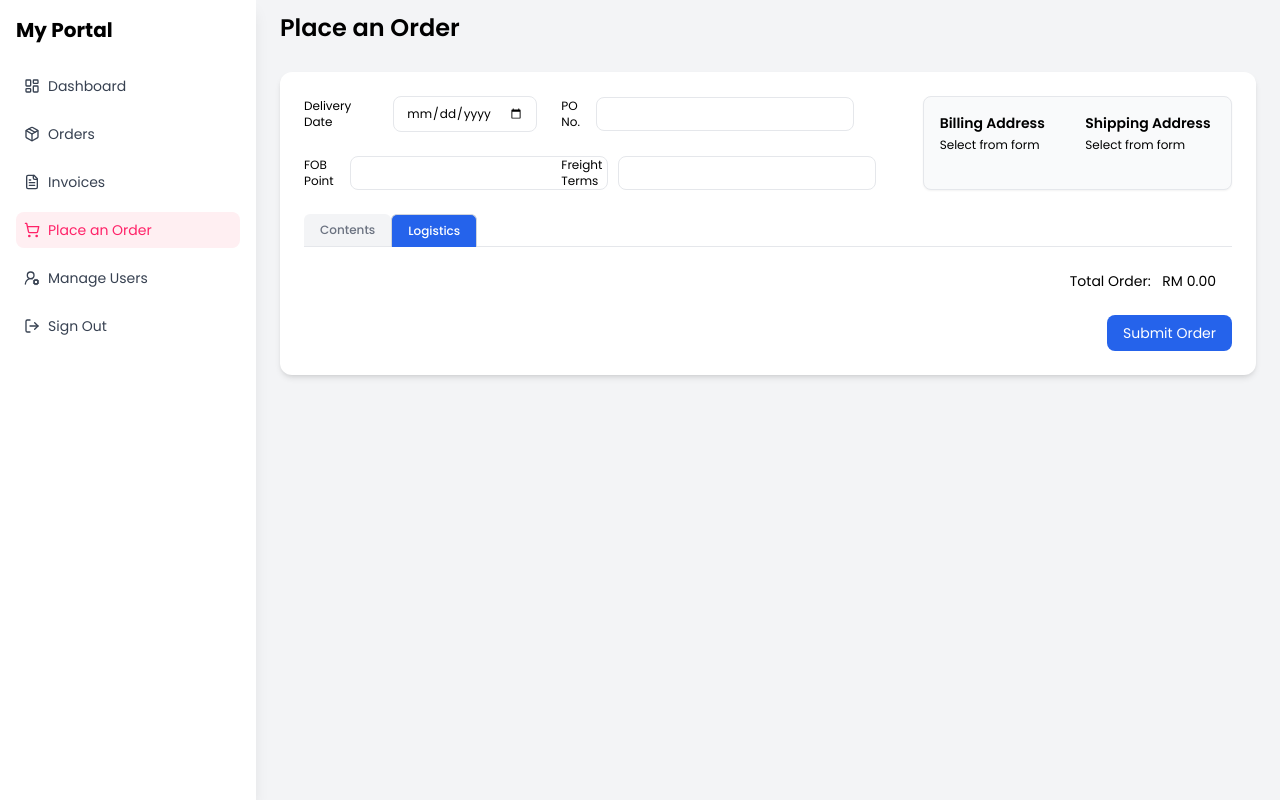
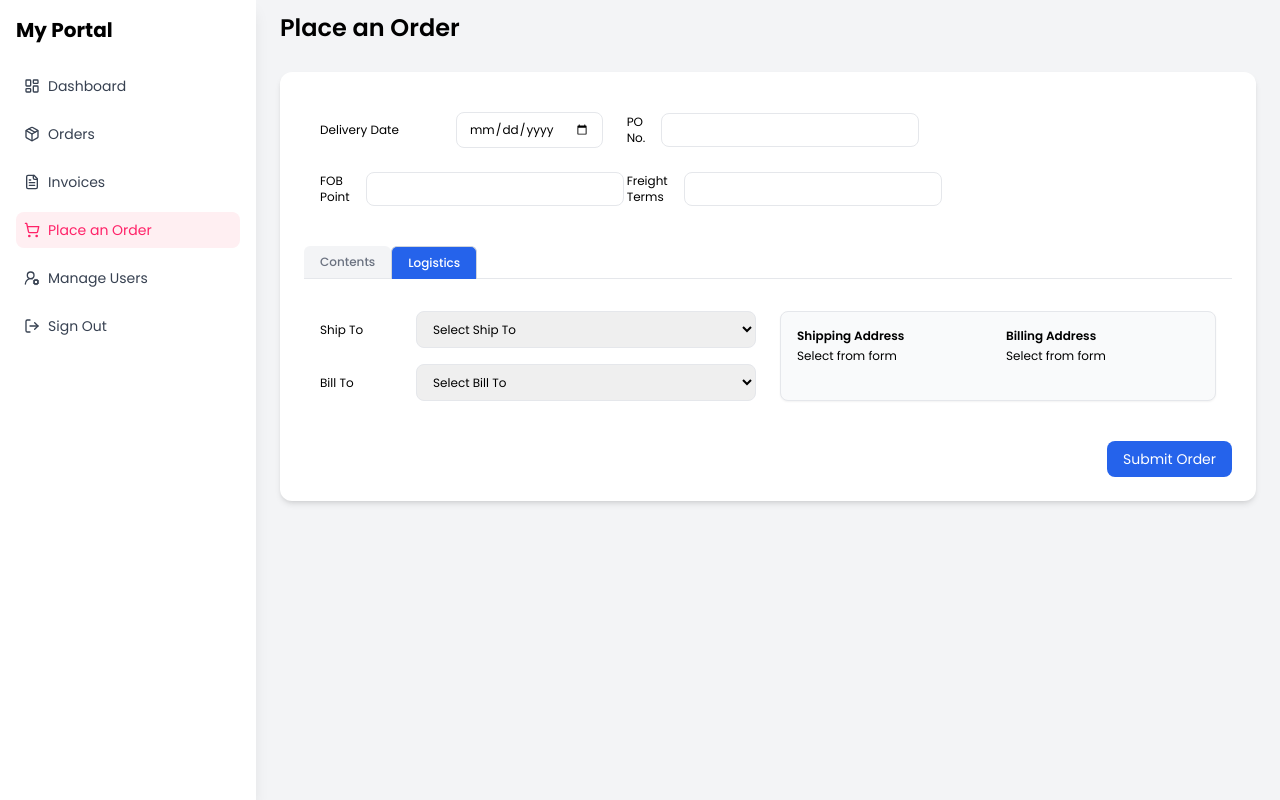
Before and after one commit to Harith-design/webportal, a React (Create React App) app in the folder frontend/: page /orderform in a window 1280 px wide. Both pictures are taken after a click on the button "Logistics". Built offline with nearby package versions, Linux system fonts and the light colour scheme.

Commit message:
Update Order Form Page

```diff
--- a/frontend/src/components/DashboardLayout.jsx
+++ b/frontend/src/components/DashboardLayout.jsx
@@ -127,7 +127,7 @@ function DashboardLayout() {
   };
 
   return (
-    <div className="min-h-screen w-screen flex">
+    <div className="min-h-screen flex w-screen">
       <Sidebar />
       <div className="ml-64 flex flex-col min-h-screen flex-1">
         <header className="flex justify-between items-center px-6 py-3">
--- a/frontend/src/components/OrderForm.css
+++ b/frontend/src/components/OrderForm.css
@@ -2,8 +2,8 @@
   background: none !important;
 }
 
-.scroll-container {
-  contain: content;
-  max-width: 100%;
+.table-wrapper {
   overflow-x: auto;
+  min-width: 100%;
+  table-layout: fixed;
 }
--- a/frontend/src/components/OrderForm.jsx
+++ b/frontend/src/components/OrderForm.jsx
@@ -62,13 +62,12 @@ function PlaceOrderPage() {
 
 
   return (
-    // <div className="flex justify-center">
-  <div className="flex justify-center">
-    <div className="p-6 rounded-xl shadow-md order-form-page max-w-[80vw] w-full bg-white">
+      <div className="max-w-full mx-auto p-6 rounded-xl shadow-md order-form-page w-full bg-white">
         {/* Flex container: form left, box right */}
-      <div className="flex justify-between gap-32 mx-auto">
+        {/* First Section */}
+        <div className="grid grid-cols-3 gap-6 p-4 rounded-lg">
           {/* Form (left) */}
-        <form onSubmit={handleSubmit} className="grid grid-cols-2 gap-6 flex-1">
+          <form onSubmit={handleSubmit} className="col-span-2 grid grid-cols-2 gap-6">
             {/* Delivery Date */}
             <div className="flex items-center gap-4">
               <label className="w-[120px] text-xs">Delivery Date</label>
@@ -120,57 +119,12 @@ function PlaceOrderPage() {
                 required
               />
             </div>
-
-          {/* Billing Address
-          <div className="flex items-center gap-4">
-            <label className="min-w-[120px] text-xs">Billing Address</label>
-            <select
-              name="billingAddress"
-              value={order.billingAddress}
-              onChange={(e) => setOrder({ ...order, [e.target.name]: e.target.value })}
-              className="flex-1 border rounded-lg px-3 py-2 focus:outline-none focus:ring-2 focus:ring-blue-400 text-xs"
-            >
-              <option value="address1">Address 1</option>
-              <option value="address2">Address 2</option>
-              <option value="address3">Address 3</option>
-            </select>
+          </form>
         </div>
-          */}
-
-          {/* Shipping Address
-          <div className="flex items-center gap-4">
-            <label className="min-w-[120px] text-xs">Shipping Address</label>
-            <select
-              name="shippingAddress"
-              value={order.shippingAddress}
-              onChange={(e) => setOrder({ ...order, [e.target.name]: e.target.value })}
-              className="flex-1 border rounded-lg px-3 py-2 focus:outline-none focus:ring-2 focus:ring-blue-400 text-xs"
-            >
-              <option value="address1">Address 1</option>
-              <option value="address2">Address 2</option>
-              <option value="address3">Address 3</option>
-            </select>
-          </div>
-          */}
-        </form>
 
 
-        {/* Right side: Addresses box */}
-        <div className="w-1/3 p-4 border rounded-lg shadow-sm bg-gray-50">
-          <div className="grid grid-cols-2 gap-4">
-            <div>
-              <p className="text-sm font-semibold mb-1">Billing Address</p>
-              <p className="text-xs">{order.billingAddress || "Select from form"}</p>
-            </div>
-            <div>
-              <p className="text-sm font-semibold mb-1">Shipping Address</p>
-              <p className="text-xs">{order.shippingAddress || "Select from form"}</p>
-            </div>
-          </div>
-        </div>
-      </div>
-
         {/* Tabs */}
+        {/* Heading Second Section */}
         <div className="border-b mb-4 mt-6 flex text-sm">
           <button
             type="button"
@@ -197,23 +151,24 @@ function PlaceOrderPage() {
         </div>
 
         {/* Tab Content */}
+        {/* Scrollable Table */}
+        {/* Second Section */}
         {activeTab === "contents" && (
-  <div className="bg-white rounded-xl shadow-md p-4 overflow-x-auto">
-    {/* Table */}
-    <div className="">
-      <table className="table-auto border-collapse w-full bg-white min-w-max">
+         <div className="grid grid-cols-1 lg:grid-cols-1 gap-6">
+          <div className="p-6 rounded-xl shadow-md bg-white overflow-x-auto">
+            <div className="min-w-[1200px]">
+                <table className="table-auto w-full border-collapse ">
                     <thead>
                         <tr className="text-xs font-semibold border-b text-center align-middle">
-              <th className="px-2 py-2 text-left w-[150px]">Item No.</th>
-              <th className="px-2 py-2 text-left w-[250px]">Item Description</th>
-              {/* <th className="px-4 py-2">Catalogue</th> */}
-              <th className="px-2 py-2 w-[130px]">Quantity</th>
-              <th className="px-2 py-2 w-[130px]">Unit Price</th>
-              <th className="px-2 py-2 w-[130px]">Weight</th>
-              <th className="px-2 py-2 w-[130px]">Total Weight</th>
-              <th className="px-2 py-2 w-[130px]">Line Total</th>
-              <th className="px-2 py-2 w-[130px]">Tax Code</th>
-              <th className="px-2 py-2 w-[130px]">Delete</th>
+                          <th className="px-2 py-2 text-left w-2/12">Item No.</th>
+                          <th className="px-2 py-2 text-left w-2/12">Item Description</th>
+                          <th className="px-2 py-2 w-1/12">Quantity</th>
+                          <th className="px-2 py-2 w-1/12">Unit Price</th>
+                          <th className="px-2 py-2 w-2/12">Weight</th>
+                          <th className="px-2 py-2 w-1/12">Total Weight</th>
+                          <th className="px-2 py-2 w-1/12">Line Total</th>
+                          <th className="px-2 py-2 min-w-[120px]">Tax Code</th>
+                          <th className="px-2 py-2 w-1/12">Delete</th>
                         </tr>
                     </thead>
                     <tbody className="text-xs">
@@ -226,7 +181,6 @@ function PlaceOrderPage() {
                         const inputInactive = "cursor-pointer placeholder-gray-300";
 
                         const inputClass = `${inputBase} ${isActive ? inputActive : inputInactive}`;
-
                         return (
                           <tr
                             key={index}
@@ -387,23 +341,81 @@ function PlaceOrderPage() {
                             );
                           })}
                   </tbody>
+                </table>
+              </div>
+            </div>
 
-      </table>
+            {/* Third Section */}
+            {/* Order Total */}
+            <div className="flex justify-end mt-2 pr-4">
+              <p className="text-sm">
+                Total Order: <span className="ml-2">RM {orderTotal}</span>
+              </p>
+            </div>
+          </div>
+        )}
+
+        {activeTab === "logistics" && (
+          <div className="p-4">
+            <div className="grid grid-cols-2 gap-6">
+              {/* Left side: Ship To + Bill To */}
+              <div className="space-y-4">
+                {/* Ship To */}
+                <div className="flex items-center gap-4">
+                  <label className="w-[80px] text-xs">Ship To</label>
+                  <select
+                    name="shippingAddress"
+                    value={order.shippingAddress}
+                    onChange={(e) =>
+                      setOrder({ ...order, [e.target.name]: e.target.value })
+                    }
+                    className="flex-1 border rounded-lg px-3 py-2 focus:outline-none focus:ring-2 focus:ring-blue-400 text-xs"
+                  >
+                    <option value="">Select Ship To</option>
+                    <option value="Warehouse A">Warehouse A</option>
+                    <option value="Warehouse B">Warehouse B</option>
+                    <option value="Warehouse C">Warehouse C</option>
+                  </select>
+                </div>
+
+                {/* Bill To */}
+                <div className="flex items-center gap-4">
+                  <label className="w-[80px] text-xs">Bill To</label>
+                  <select
+                    name="billingAddress"
+                    value={order.billingAddress}
+                    onChange={(e) =>
+                      setOrder({ ...order, [e.target.name]: e.target.value })
+                    }
+                    className="flex-1 border rounded-lg px-3 py-2 focus:outline-none focus:ring-2 focus:ring-blue-400 text-xs"
+                  >
+                    <option value="">Select Bill To</option>
+                    <option value="Head Office">Head Office</option>
+                    <option value="Finance Dept">Finance Dept</option>
+                    <option value="Branch Office">Branch Office</option>
+                  </select>
+                </div>
+              </div>
+
+              {/* Right side: Preview Box (same style as Section 1) */}
+              <div className="col-span-1 p-4 border rounded-lg shadow-sm bg-gray-50">
+                    <div className="grid grid-cols-2 gap-4">
+                      <div>
+                        <p className="text-xs font-semibold mb-1">Shipping Address</p>
+                        <p className="text-xs">{order.billingAddress || "Select from form"}</p>
+                      </div>
+                      <div>
+                        <p className="text-xs font-semibold mb-1">Billing Address</p>
+                        <p className="text-xs">{order.shippingAddress || "Select from form"}</p>
+                      </div>
+                    </div>
+                  </div>
             </div>
           </div>
         )}
 
 
-
-
-
-      {/* Order Total */}
-      <div className="flex justify-end mt-6 pr-4">
-        <p className="text-sm">
-          Total Order: <span className="ml-2">RM {orderTotal}</span>
-        </p>
-      </div>
-
+        {/* Fourth Section */}
         {/* Submit Button */}
         <div className="flex justify-end mt-6">
           <button
@@ -415,7 +427,6 @@ function PlaceOrderPage() {
           </button>
         </div>
       </div>
-  </div>
   );
 }
 
--- a/frontend/src/services/api.js
+++ b/frontend/src/services/api.js
@@ -2,7 +2,7 @@ import axios from "axios";
 
 // 👇 Directly point to your Laravel backend
 const API = axios.create({
-  baseURL: "http://192.168.100.157:8000/api", // 👈 use Harith's backend server IP
+  baseURL: "http://192.168.226.97:8000/api", // 👈 use Harith's backend server IP
   headers: {
     "Content-Type": "application/json",
   },
```
Lines whose indentation alone changed are shown as unchanged.
